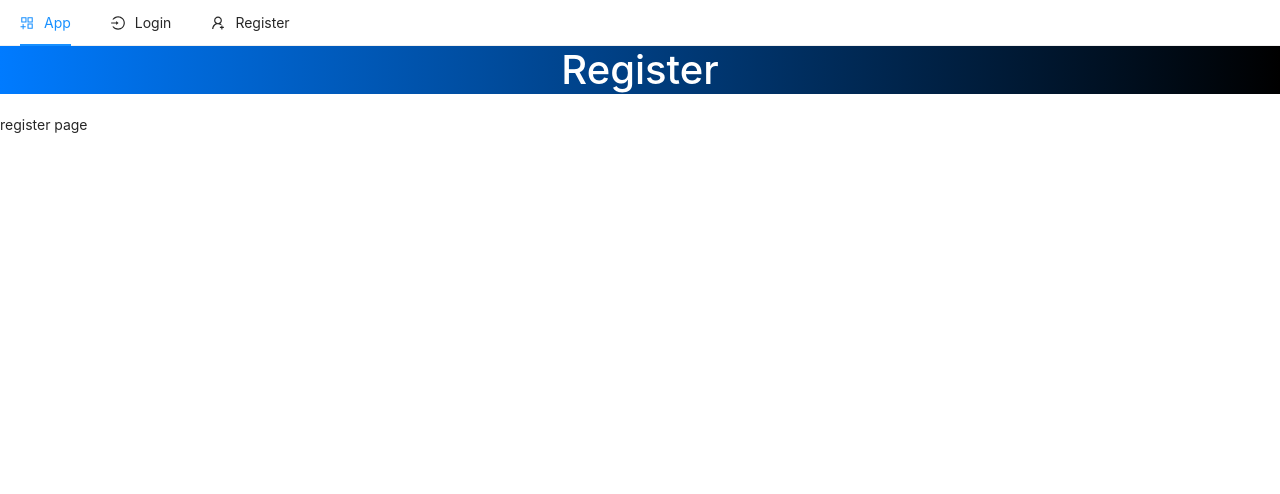
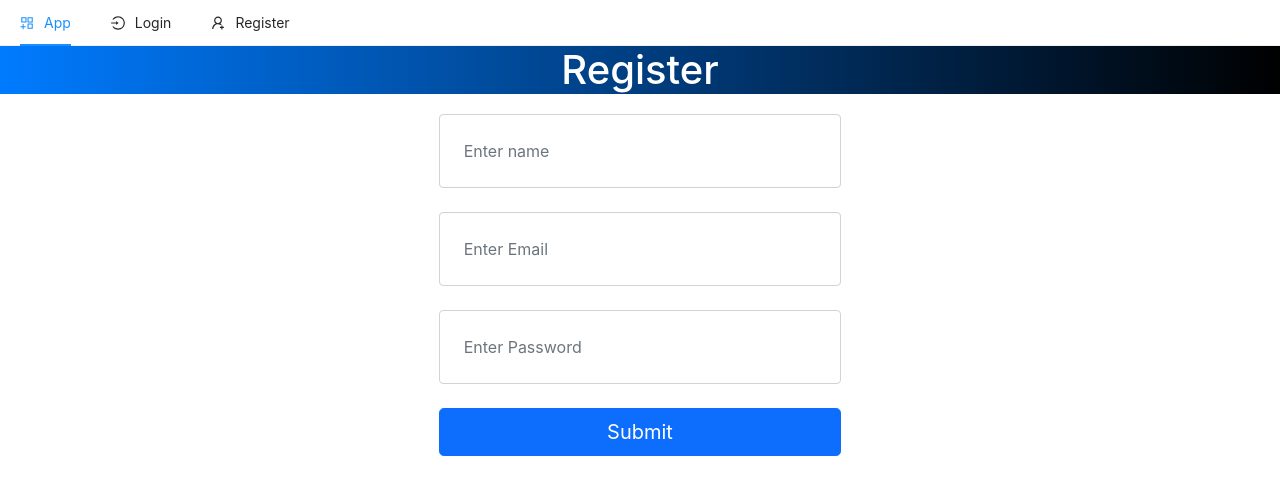
Before and after one commit to declau/react-store-project, a Next.js app in the folder client/: page /register in a window 1280 px wide. Shown: the top 494 px of the page. Built offline with nearby package versions, Linux system fonts and the light colour scheme.

Commit message:
feat: Add register form

```diff
--- a/client/pages/register.js
+++ b/client/pages/register.js
@@ -1,10 +1,55 @@
+import { useState } from "react";
+
 const Register = () => {
-    return (
-        <>
-            <h1 className="jumbotron text-center bg-primary square">Register</h1>
-            <p>register page</p>
-        </>
-    )
-}
+  const [name, setName] = useState("");
+  const [email, setEmail] = useState("");
+  const [password, setPassword] = useState("");
+
+  const handleSubmit = (e) => {
+    e.preventDefault();
+    console.table({ name, email, password });
+  };
+  return (
+    <>
+      <h1 className="jumbotron text-center bg-primary square">Register</h1>
+      <div className="container col-md-4 offset-md-4 pb-5">
+        <form onSubmit={handleSubmit}>
+          <input
+            type="text"
+            className="form-control mb-4 p-4"
+            value={name}
+            onChange={(e) => setName(e.target.value)}
+            placeholder="Enter name"
+            required
+          />
+
+          <input
+            type="email"
+            className="form-control mb-4 p-4"
+            value={email}
+            onChange={(e) => setEmail(e.target.value)}
+            placeholder="Enter Email"
+            required
+          />
+
+          <input
+            type="password"
+            className="form-control mb-4 p-4"
+            value={password}
+            onChange={(e) => setPassword(e.target.value)}
+            placeholder="Enter Password"
+            required
+          />
+
+          <div className="d-grid gap-2">
+            <button type="submit" className="btn btn-primary btn-lg">
+              Submit
+            </button>
+          </div>
+        </form>
+      </div>
+    </>
+  );
+};
 
 export default Register;
```
